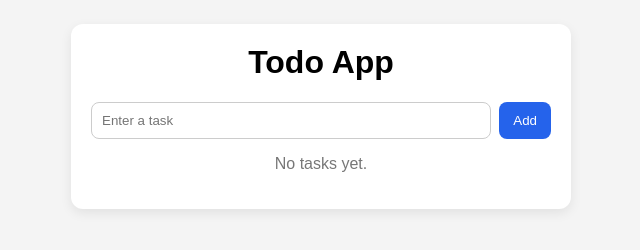
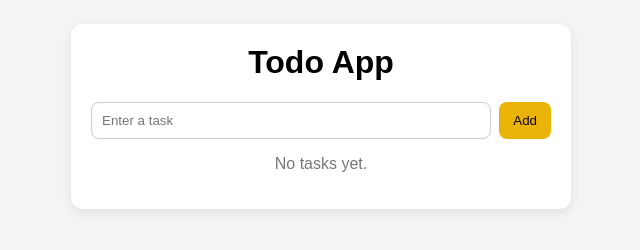
Before and after one commit to PrimozFrelih/Linear-Primoz-testing, a plain HTML site: page index.html in a window 1280 px wide. Shown: the whole page, without its empty margins (319-959 px from the left). Drawn offline with Linux system fonts and the light colour scheme.

Commit message:
style: change button color to yellow

```diff
--- a/style.css
+++ b/style.css
@@ -39,12 +39,12 @@ button {
   border: none;
   border-radius: 8px;
   cursor: pointer;
-  background: #2563eb;
-  color: white;
+  background: #eab308;
+  color: black;
 }
 
 button:hover {
-  background: #1d4ed8;
+  background: #ca8a04;
 }
 
 .todo-item {
```
